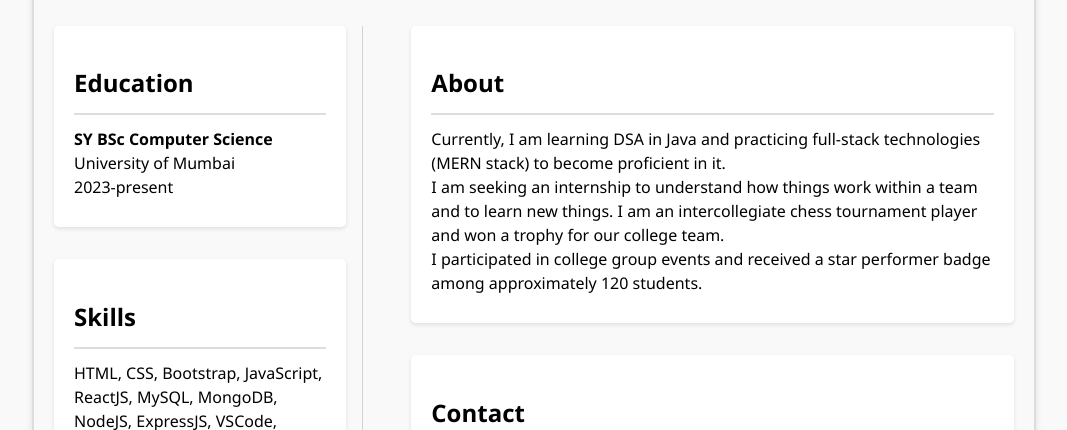
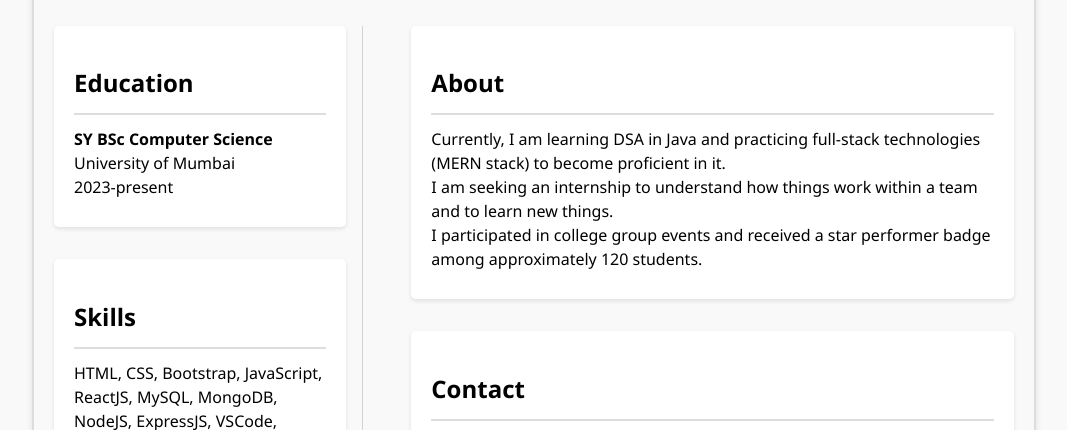
Before and after one commit to aprv-0/Resume, a plain HTML site: page index.html in a window 1280 px wide. Shown: the part 273-703 px from the top of the page, without its empty margins (106-1173 px from the left). Drawn offline with Linux system fonts and the light colour scheme.

Commit message:
Update index.html

```diff
--- a/index.html
+++ b/index.html
@@ -41,7 +41,7 @@
         <div id="mainRight">
             <section>
                 <h2>About</h2>
-                <p>Currently, I am learning DSA in Java and practicing full-stack technologies (MERN stack) to become proficient in it. <br/>I am seeking an internship to understand how things work within a team and to learn new things. I am an intercollegiate chess tournament player and won a trophy for our college team. <br/>I participated in college group events and received a star performer badge among approximately 120 students. <br/></p>
+                <p>Currently, I am learning DSA in Java and practicing full-stack technologies (MERN stack) to become proficient in it. <br/>I am seeking an internship to understand how things work within a team and to learn new things. <br/>I participated in college group events and received a star performer badge among approximately 120 students. <br/></p>
             </section>
             <section>
                 <h2>Contact</h2>
```
